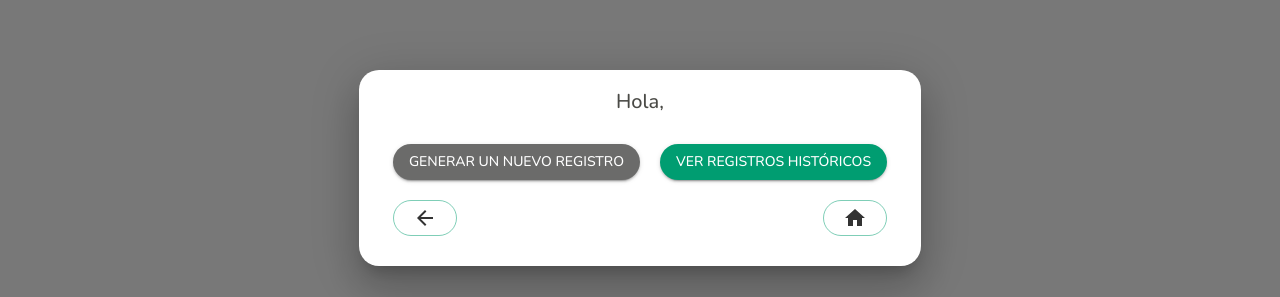
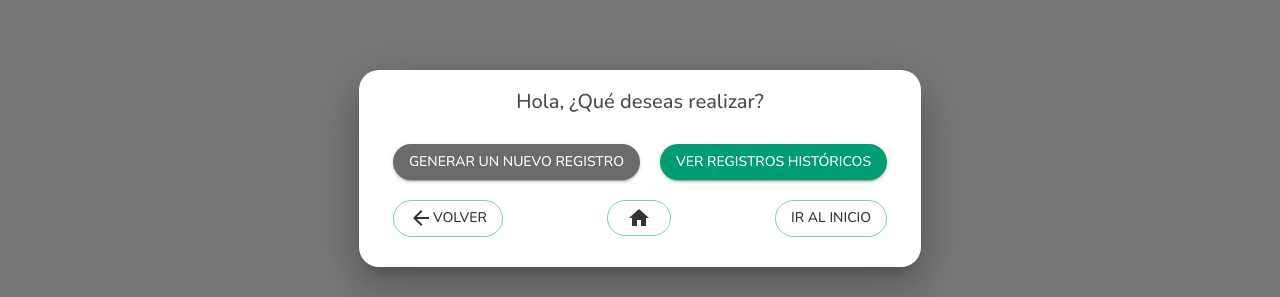
Before and after one commit to DaniDell/Hebra-circular, a React (Vite) app in the folder Client/: page /perfil in a window 1280 px wide. Shown: the part 232-529 px from the top of the page. Built offline with nearby package versions, Linux system fonts and the light colour scheme; no server answers; sample sign-in values are in the browser's storage.

Commit message:
update Demo 1

```diff
--- a/Client/src/Views/Register.jsx
+++ b/Client/src/Views/Register.jsx
@@ -97,7 +97,7 @@ useEffect(() => {
 
     return (
         <Container maxWidth="sm" sx={{ paddingTop: '60px', paddingBottom: '60px', minHeight: "100vh" }}>
-              <h3 style={{ textAlign: "center" }}>Completá tus datos para suscribirte a novedades</h3>
+              <h3 style={{ textAlign: "center" }}>Completá tus datos para registrarte</h3>
             <form onSubmit={handleSubmit(onSubmit)}>
                 <Grid container spacing={3}>
                     <Grid item xs={12}>
--- a/Client/src/Views/UserProfile.jsx
+++ b/Client/src/Views/UserProfile.jsx
@@ -28,7 +28,7 @@ const UserProfile = () => {
         }}
       >
             <Dialog open={open} sx={{ zIndex: 2000, '.MuiPaper-root': { borderRadius: 5 } }}>
-                <DialogTitle>Hola, {userEmail}</DialogTitle>
+                <DialogTitle>Hola, {userEmail} ¿Qué deseas realizar?</DialogTitle>
                 <DialogContent>
                     <Link to="/recepcion" style={{ textDecoration: 'none' }}>
                         <Button variant="contained" color="primary" style={{ margin: '10px' }}>
@@ -42,12 +42,19 @@ const UserProfile = () => {
                     </Link>
                    <div style={{ display: 'flex', justifyContent: 'space-between' }}>
                         <Button variant="outlined" color="secondary" style={{ margin: '10px' }} onClick={handleBack}>
-                        <ArrowBackIcon />
+                        <ArrowBackIcon /> Volver
                         </Button>
                         <Link to="/home" style={{ textDecoration: 'none' }}>
                         <Button variant="outlined" color="secondary" style={{ margin: '10px' }}>
-                        <HomeIcon />
+                         <HomeIcon />
                         </Button>
+
+                    </Link>
+                    <Link to="/" style={{ textDecoration: 'none' }}>
+                        <Button variant="outlined" color="secondary" style={{ margin: '10px' }}>
+                         ir al inicio
+                        </Button>
+
                     </Link>
                     </div>
                 </DialogContent>
```
Also changed, not shown: 1 other file (tests, documents, lock files or other folders).
